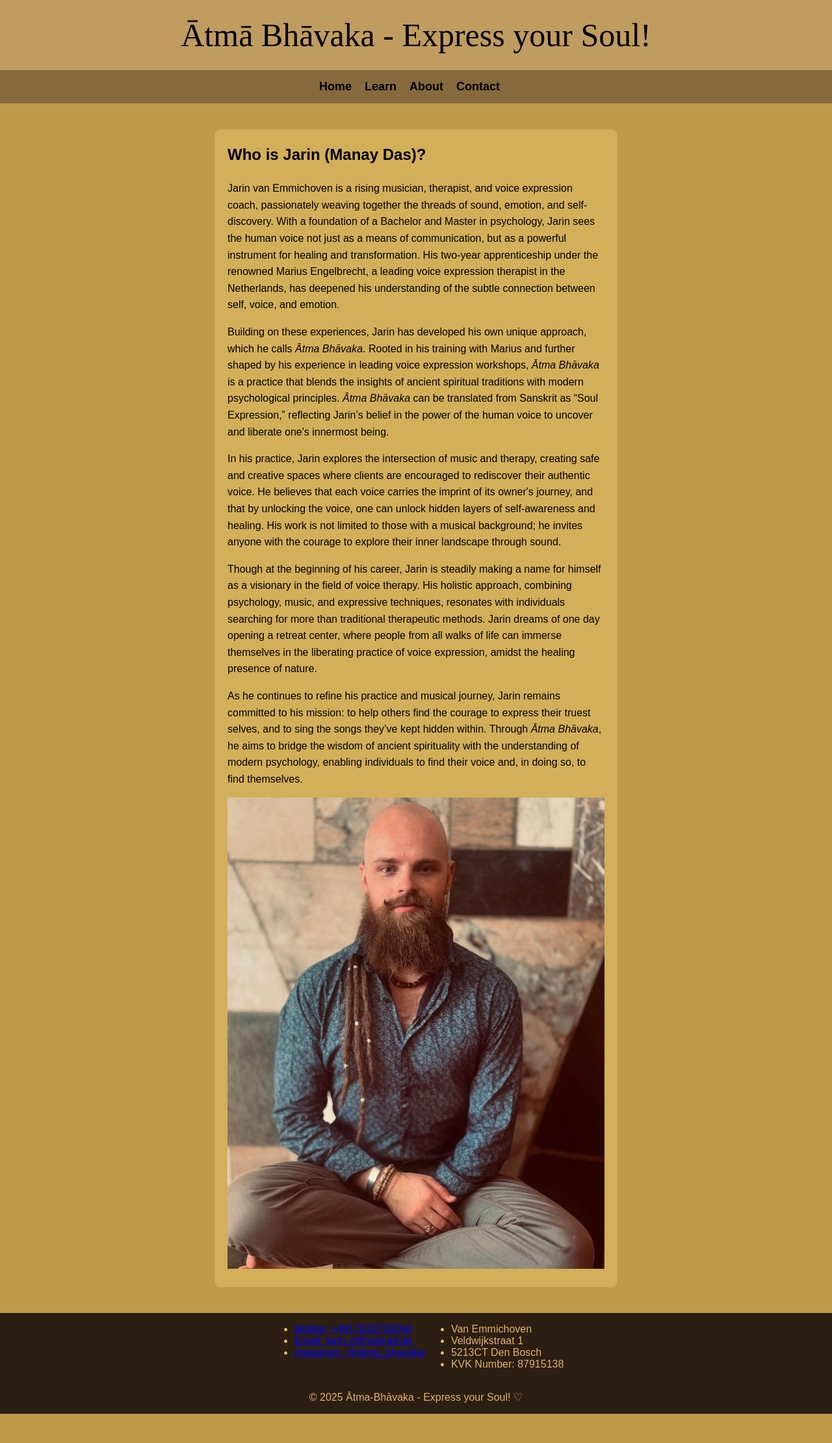
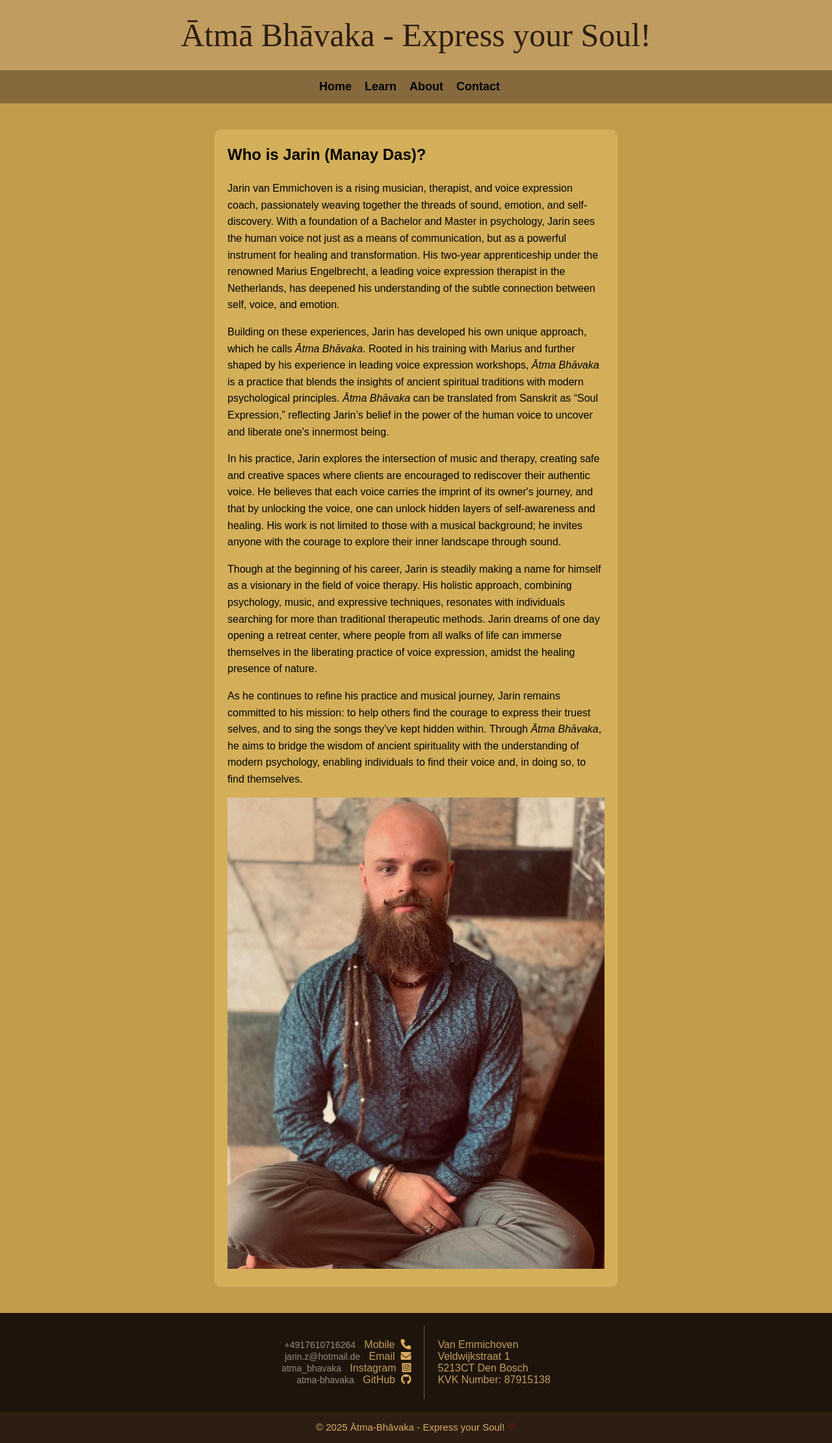
Before and after one commit to denisklopotan/atma-bhavaka, a Django app: page /about/ in a window 1280 px wide. Shown: the whole page at 65% size. Before the commit the page ends 2175 px from the top, so only its background shows below. Run offline with Django 5.2, Linux system fonts and the light colour scheme; some web fonts are replaced.

Commit message:
Update footer - add media links and credentials

```diff
--- a/static/css/styles.css
+++ b/static/css/styles.css
@@ -31,7 +31,7 @@ main {
 #webpage-title {
     background-color: #c19c60;
     /* background-color: #c9a160; */
-    color: #000;
+    color: #2c1e12;
     margin: 0;
     padding: 25px 20px;
     text-align: center;
@@ -240,23 +240,57 @@ summary h2 {
 }
 
 a:hover {
-    color: #c19c60;
+    color: darkred;
 }
 
 /* FOOTER STYLES */
 
 footer {
     background-color: #2c1e12;
-    color: #dfb269;
+    color: #c19c60;
     width: 100%;
     bottom: 0;
 }
 
 .footer-container {
+    background-color: #1e140b;
     display: flex;
     justify-content: center;
+    padding: 20px 0px 20px;
+}
+
+.fc-left {
+    text-align: right;
+    border-right: 1px solid #dfb26981;
+}
+
+footer ul {
+    list-style-type: none;
+    padding: 20px;
+    margin: 0px;
+}
+
+.footer-links {
+    color: #c19c60;
+    text-decoration: none;
+}
+
+footer span {
+    color: #978c79;
+    font-size: 14px;
+}
+
+footer i {
+    color: #daab5f !important;
 }
 
 .copyright {
+    color: #daab5f;
     text-align: center;
+    font-size: 15px;
 }
+
+.heart {
+    color: red;
+    font-size: 15px;
+}
--- a/templates/base.html
+++ b/templates/base.html
@@ -38,11 +38,28 @@
     <footer>
         <div class="footer-container">
             <div class="fc-left">
-                <ul>
-                    <li><a href="tel:+4917610716264">Mobile: +4917610716264</a></li>
-                    <li><a href="mailto:jarin.z@hotmail.de">Email: jarin.z@hotmail.de</a></li>
-                    <li><a href="https://www.instagram.com/atma_bhavaka">Instagram: @atma_bhavaka</a></li>
-                </ul>
+                <ul class="footer-links">
+                    <li>
+                      <a class="footer-links" href="tel:+4917610716264" target="_blank" rel="noopener">
+                        <span>+4917610716264</span>&nbsp;&nbsp;&nbsp;Mobile &nbsp;<i class="fas fa-phone"></i>
+                      </a>
+                    </li>
+                    <li>
+                      <a class="footer-links" href="mailto:jarin.z@hotmail.de" rel="noopener">
+                        <span>jarin.z@hotmail.de</span>&nbsp;&nbsp;&nbsp;Email &nbsp;<i class="fas fa-envelope"></i>
+                      </a>
+                    </li>
+                    <li>
+                      <a class="footer-links" href="https://www.instagram.com/instagram_profile" target="_blank" rel="noopener">
+                        <span>atma_bhavaka</span>&nbsp;&nbsp;&nbsp;Instagram &nbsp;<i class="fab fa-instagram-square"></i>
+                      </a>
+                    </li>
+                    <li>
+                        <a class="footer-links" href="https://github.com/denisklopotan/atma-bhavaka" target="_blank" rel="noopener">
+                            <span>atma-bhavaka</span>&nbsp;&nbsp;&nbsp;GitHub &nbsp;<i class="fab fa-github"></i>
+                        </a>
+                      </li>
+                  </ul>
             </div>
             <div class="fc-right">
                 <ul>
@@ -54,7 +71,7 @@
             </div>
         </div>
         <div class="copyright">
-            <p>&copy; 2025 Ātma-Bhāvaka - Express your Soul! ♡</p>
+            <p>&copy; 2025 Ātma-Bhāvaka - Express your Soul! <span class="heart">♡</span></p>
         </div>
     </footer>
 </body>
```
